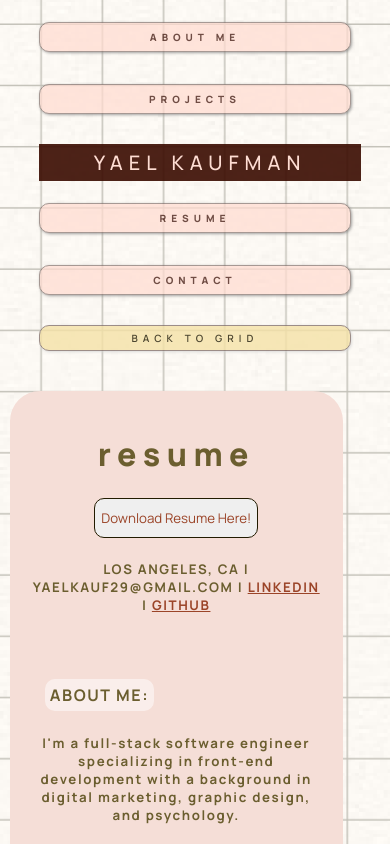
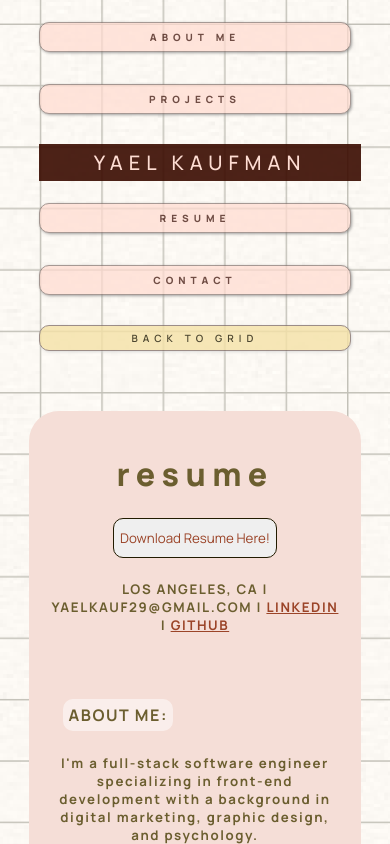
Before and after one commit to ykallday/yaelkaufman.com, a React (Create React App) app: page /resume in a window 390 px wide. Shown: the top 844 px of the page. Built offline with nearby package versions, Linux system fonts and the light colour scheme.

Commit message:
fixed spacing

```diff
--- a/src/App.css
+++ b/src/App.css
@@ -338,7 +338,7 @@ main{
 
     #resume, #about, #contact-page, #project-page{
       border-radius:30px;
-      margin: 10px;
+      /* margin: 10px; */
       padding: 20px;
       background-color: var(--md-sys-color-surface-variant);
       color: var(--md-sys-color-tertiary);
@@ -416,7 +416,7 @@ main{
       grid-template-rows: auto;
       padding:5px;
       grid-gap:30px;
-      margin: 0 auto;
+      /* margin: 0 auto; */
       justify-content:center;
       border-radius:30px;
 
```
